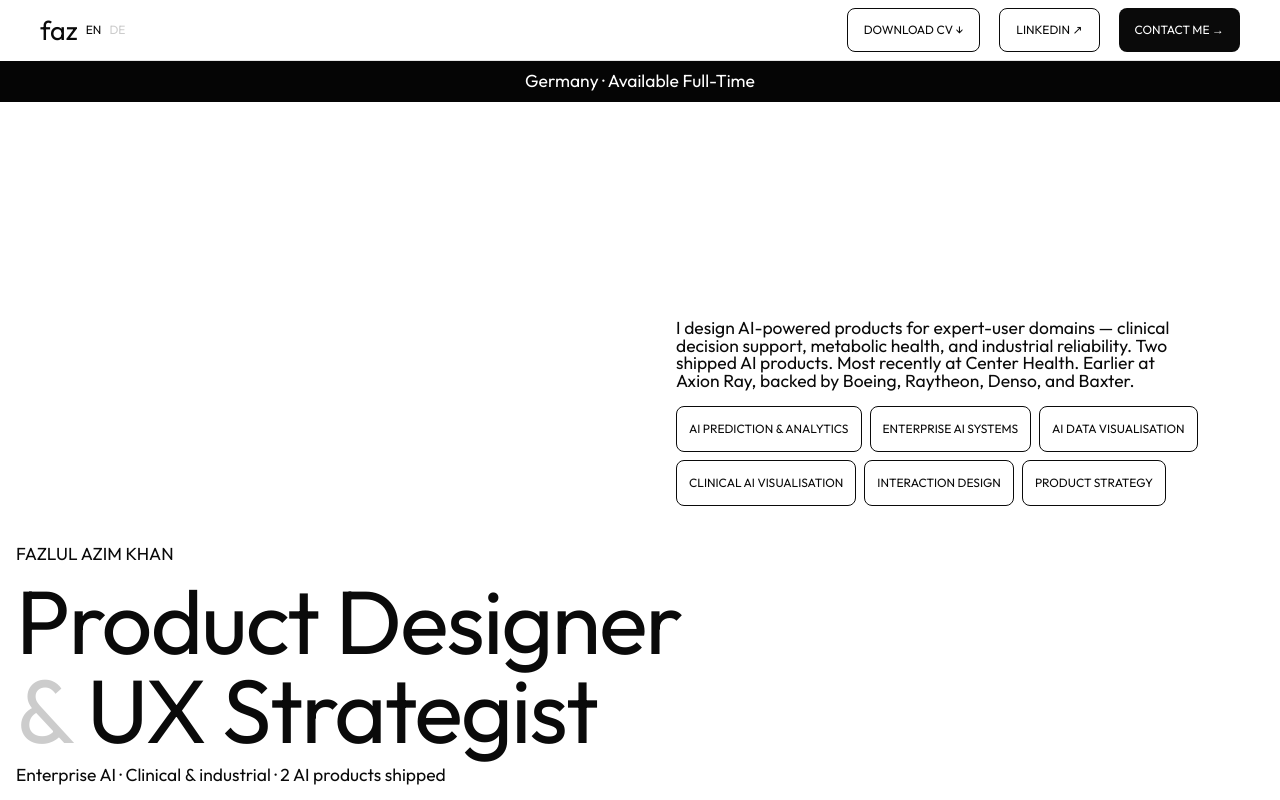
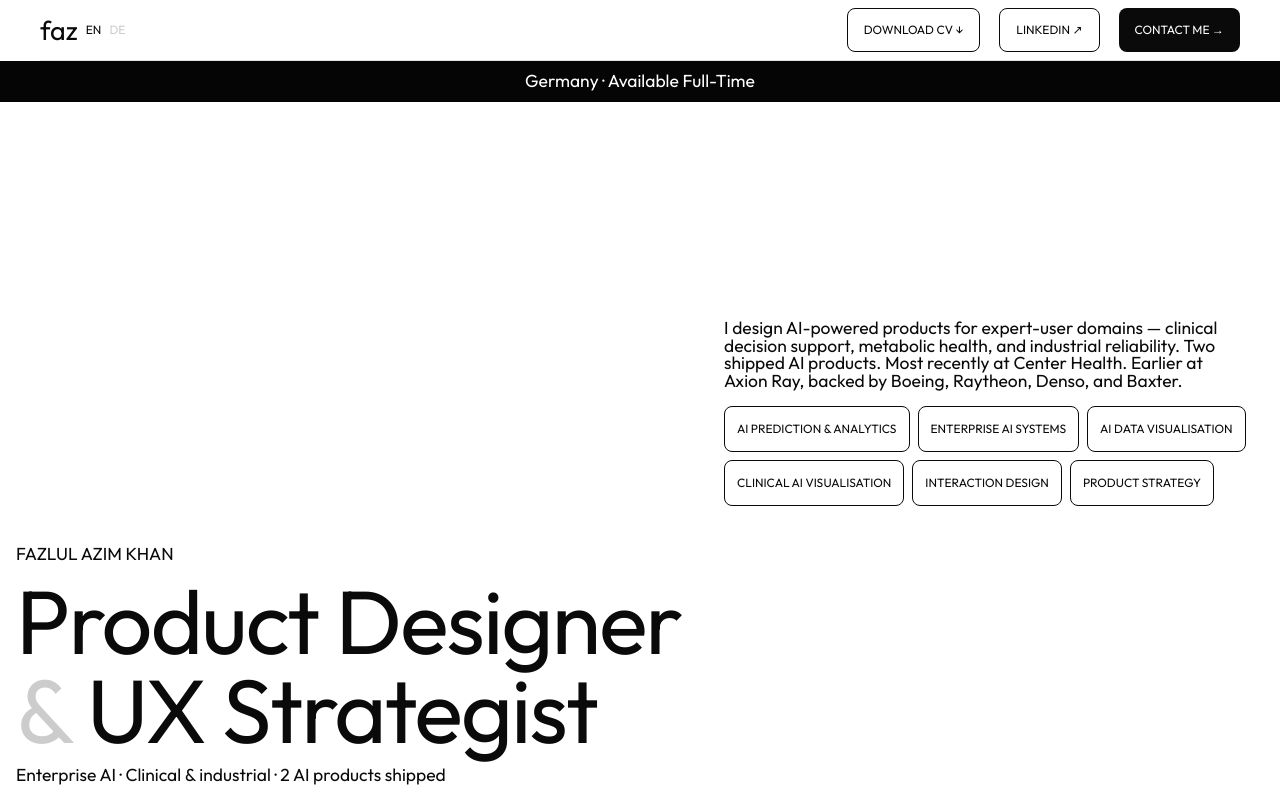
Before and after one commit to Fazlul-Azim-Khan/Portfolio, a Next.js app: page / in a window 1280 px wide. Shown: the top 800 px of the page. Built offline with nearby package versions, Linux system fonts and the light colour scheme.

Commit message:
style(hero): increase bio cell padding-left to --padding-64 (64px)

```diff
--- a/src/features/landing/components/Hero.module.css
+++ b/src/features/landing/components/Hero.module.css
@@ -109,7 +109,7 @@
   align-items:    flex-start;
   align-self:     flex-start;
   justify-self:   stretch;
-  padding-left:   var(--layout-padding-x);   /* 16px — aligns with Container rhythm */
+  padding-left:   var(--padding-64);   /* 64px — max padding token */
   /* max-width: 636px removed — cell now stretches to container right edge */
 }
 
```
